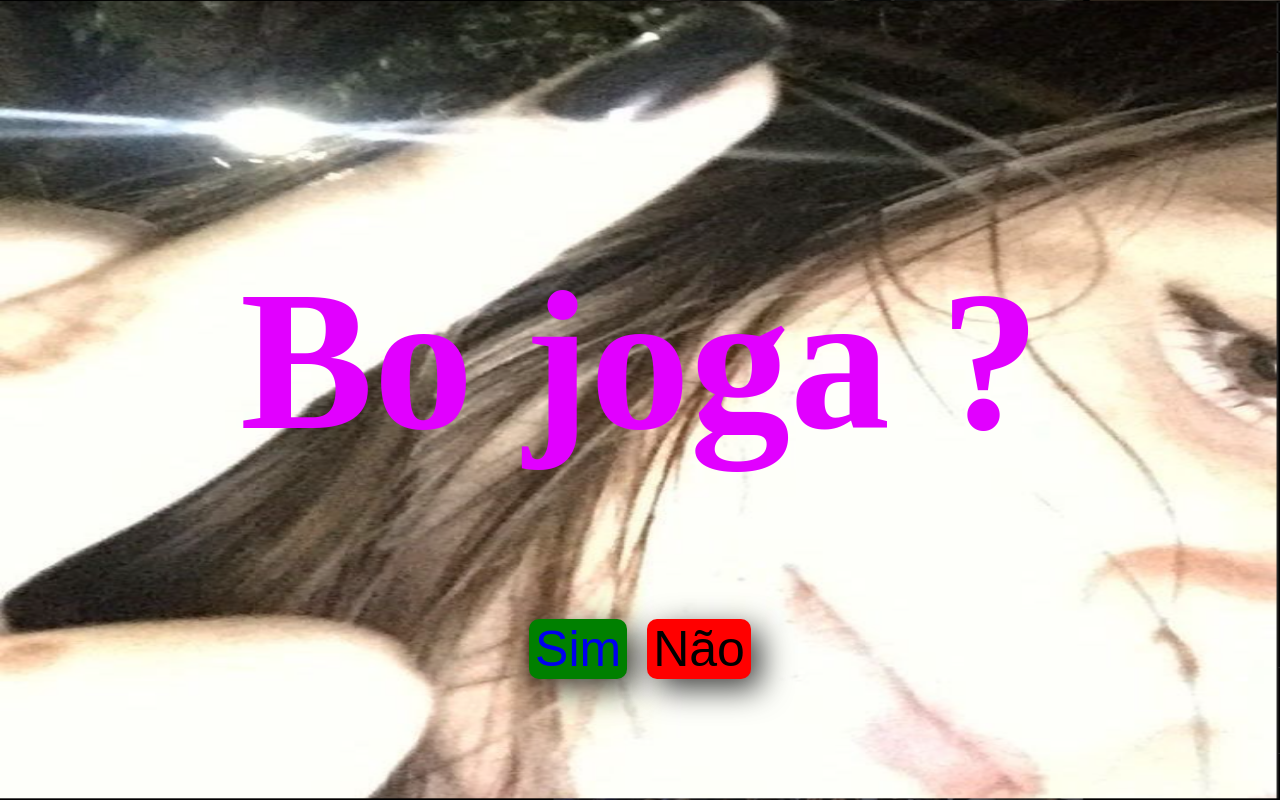
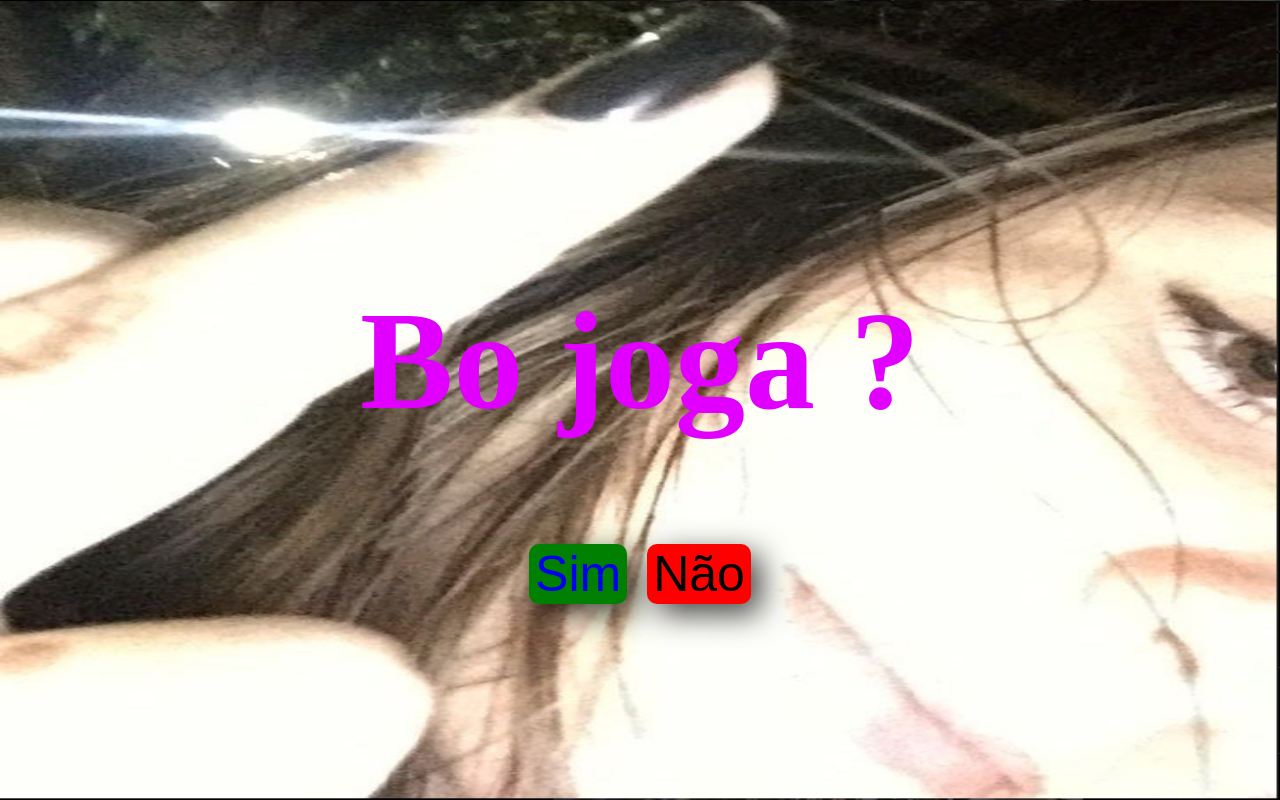
Before and after one commit to talinpk/boaNoite, a plain HTML site: page index.html in a window 1280 px wide. Drawn offline with Linux system fonts and the light colour scheme.

Commit message:
Update index.html

```diff
--- a/index.html
+++ b/index.html
@@ -15,7 +15,10 @@
             background-image: url('Screenshot_1.png');
 
             background-size: 100% 100%;
-            padding: 10px;}
+            padding: 10px;
+            background-repeat:no-repeat;
+        }
+
     .botoes {
         flex-direction: row;
         display: flex;
@@ -62,7 +65,7 @@
     }
     .questionario{
         color: rgb(225, 0, 255);
-        font-size: 100px;
+        font-size: 70px;
 
     }
 </style>
```
